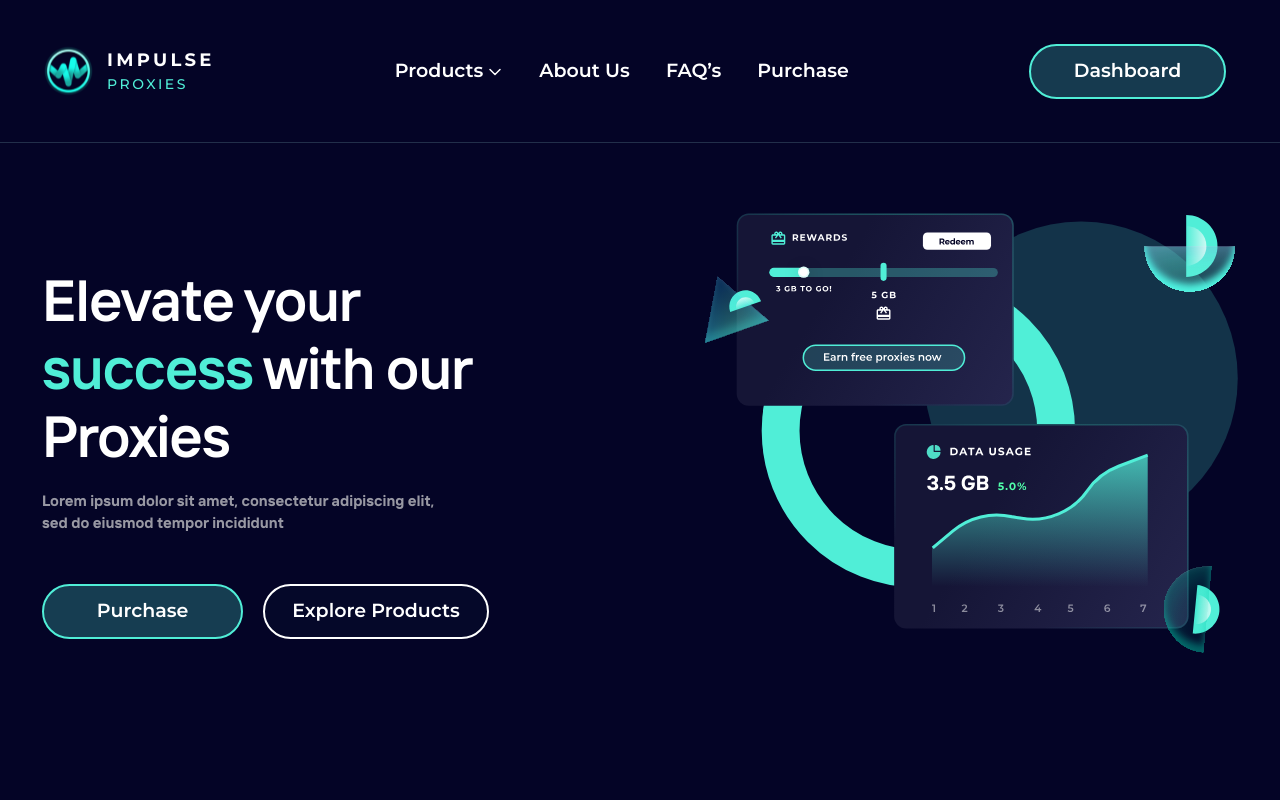
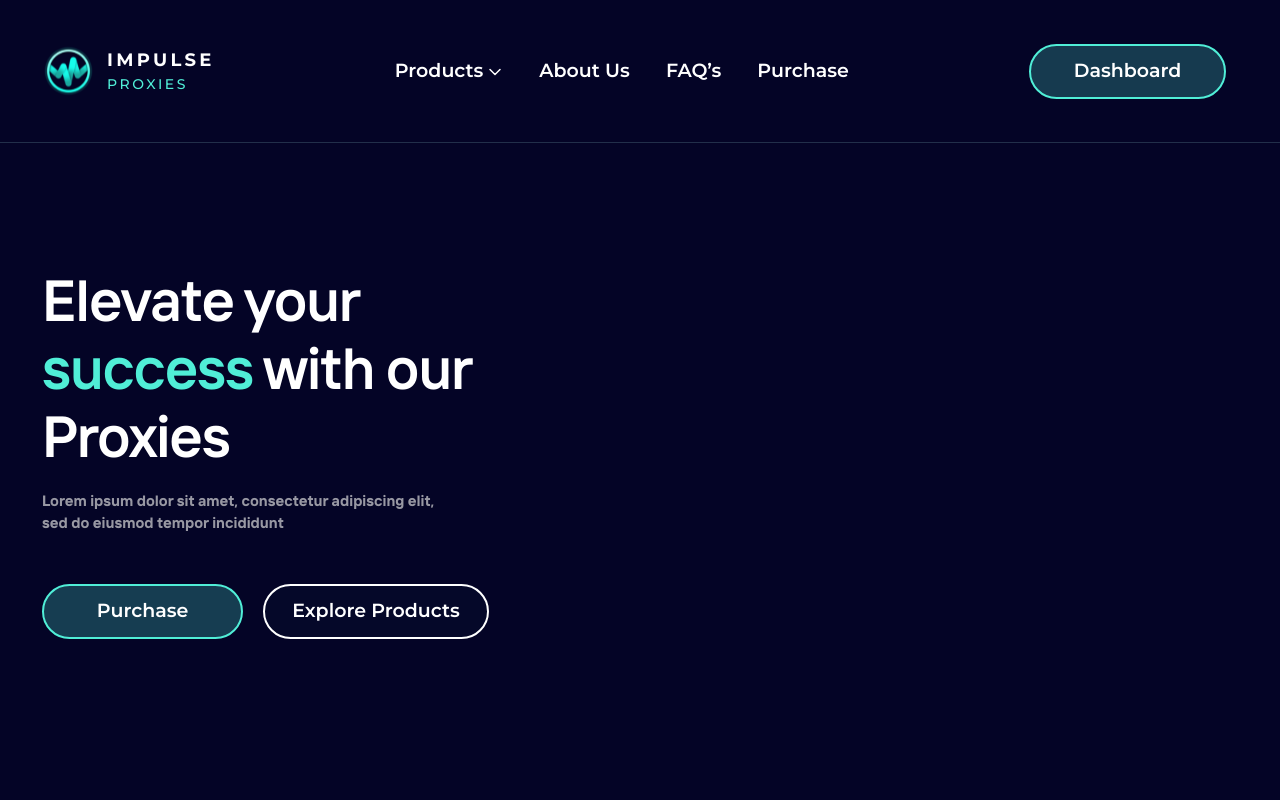
Before and after one commit to Radial-code/impulse-proxies, a Next.js app: page / in a window 1280 px wide. Shown: the top 800 px of the page. Built offline with nearby package versions, Linux system fonts and the light colour scheme.

Commit message:
remove hero image

```diff
--- a/components/DropDown.jsx
+++ b/components/DropDown.jsx
@@ -19,7 +19,6 @@ const DropDown = () => {
     setIsOpen(false);
   };
   const handleOptionClick = (value) => {
-    // If the dropdown is open, select the option and close it
     setActiveTab(value);
     if (isOpen) {
       setSelectedOption();
--- a/components/Hero.jsx
+++ b/components/Hero.jsx
@@ -30,20 +30,15 @@ const Hero = () => {
                 </div>
               </div>
 
-              <div className=" min-h-[460px] md:min-h-[250px] lg:min-h-[399px]  xl:min-h-[499px] md:w-[44%] w-11/12 xl:w-6/12 lg:w-6/12 mx-auto sm:mt-7 md:mt-0 flex lg:flex-row flex-col justify-center md:justify-end relative after:contents-[''] after:h-[500px] after:w-[450px] after:absolute bgHeroImg after:opacity-30 after:rounded-full after:blur-[137px] after:pointer-events-none after:top-[-50%]">
+              <div className="min-h-[460px] md:min-h-[250px] lg:min-h-[399px]  xl:min-h-[499px] md:w-[44%] w-11/12 xl:w-6/12 lg:w-6/12 mx-auto sm:mt-7 md:mt-0 flex lg:flex-row flex-col justify-center md:justify-end relative after:contents-[''] after:h-[500px] after:w-[450px] after:absolute bgHeroImg after:opacity-30 after:rounded-full after:blur-[137px] after:pointer-events-none after:top-[-50%]">
                 <div className="box_showdow absolute max-w-[456px] w-full h-[542px] blur-[140px] rounded-[36px] opacity-30 top-10 right-7 z-[-1] hidden lg:inline-block"></div>
-                {/* <Lottie
-                  animationData={animationData}
-                  loop={true}
-                  className="pointer-events-none relative z-50 2xl:h-[500px] lg:mt-0 md:mt-[-20px] sm:max-w-[400px] md:max-w-[370px] lg:max-w-[500px] mx-auto xl:h-[500px] xl:max-w-[600px] sm:mt-0 mt-12 xl:w-full"
-                /> */}
-                <Image
+                {/* <Image
                   className="pointer-events-none relative z-50 lg:mt-0 md:mt-[-20px] sm:max-w-[400px] md:max-w-[370px] lg:max-w-[500px] mx-auto xl:max-w-[600px] sm:mt-0 mt-12 w-full object-cover h-[100%]"
                   src="/assets/images/svg/hero-img.svg"
                   alt="proxies box bottom image"
                   height={553}
                   width={690}
-                />
+                /> */}
                 <div className="md:hidden sm:flex sm:mb-0 items-center justify-center text-center">
                   <button className=" hover:bg-transparent transition-all max-w-[300px] w-full sm:max-w-[197px] min-h-[55px] border-[2px] border-cyan-green bg-[#163D51] rounded-[100px] font-Montserrat font-semibold text-2xl leading-[120%] text-white mt-10">
                     Purchase
```
